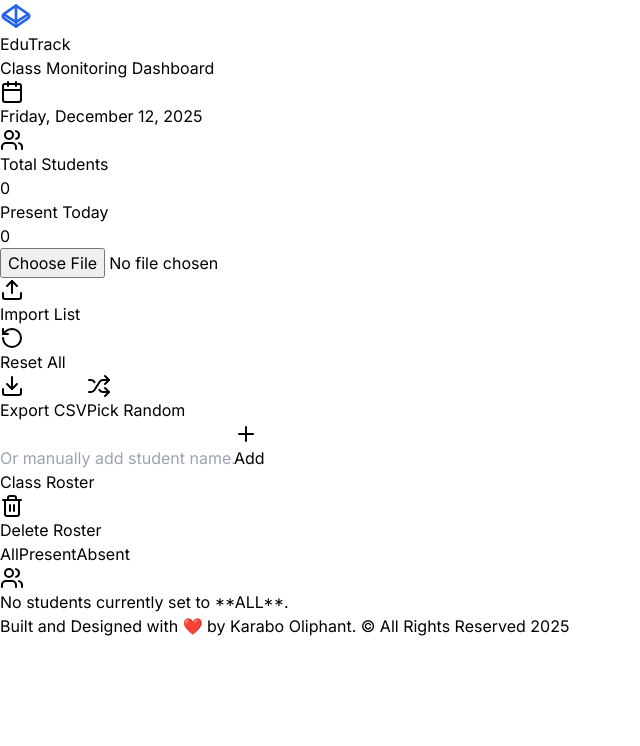
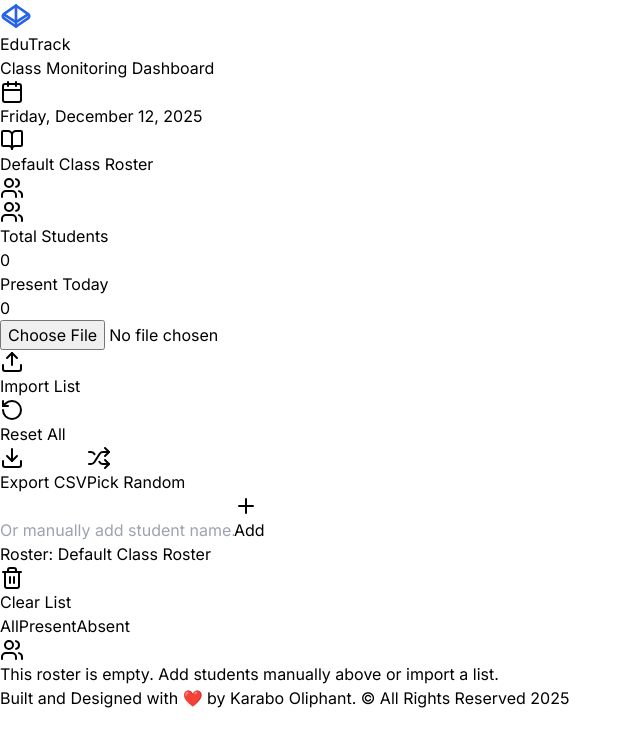
Before and after one commit to DynamicKarabo/class-app, a React (Vite) app: page / in a window 1280 px wide. Shown: the top 746 px of the page, without its empty margins (0-640 px from the left). Built offline with nearby package versions, Linux system fonts and the light colour scheme.

Commit message:
Implement Roster management and UI enhancements
Added new Roster interface and updated state management to handle class rosters. Enhanced UI with new icons and improved local storage handling.

```diff
--- a/src/App.tsx
+++ b/src/App.tsx
@@ -1,6 +1,6 @@
-import { useState } from "react";
-// Removed ListPlus from imports
-import { Plus, Trash2, Users, Calendar, Download, Shuffle, Upload, RotateCcw, XCircle } from "lucide-react";
+import { useState, useEffect } from "react";
+// Added ListPlus and BookOpen for UI
+import { Plus, Trash2, Users, Calendar, Download, Shuffle, Upload, RotateCcw, XCircle, ListPlus, BookOpen } from "lucide-react";
 
 // Define the type for a student object
 interface Student {
@@ -10,16 +10,69 @@ interface Student {
     date: string;
 }
 
+// --- NEW INTERFACE FOR ROSTER ---
+interface Roster {
+    id: string; // Unique ID for keying/selection
+    name: string; // The class name (e.g., "Math 101")
+    students: Student[];
+}
+// --- END NEW INTERFACE ---
+
 // Define the type for filter options
 type FilterStatus = 'ALL' | 'PRESENT' | 'ABSENT';
 
+// Helper to get initial state from Local Storage (for basic persistence)
+const getInitialRosters = (): Roster[] => {
+    try {
+        const storedRosters = localStorage.getItem('classRosters');
+        if (storedRosters) return JSON.parse(storedRosters);
+    } catch (error) {
+        console.error("Error loading rosters from local storage:", error);
+    }
+    // Default initial roster
+    return [{
+        id: 'default-01',
+        name: 'Default Class Roster',
+        students: [],
+    }];
+};
+
+const getInitialRosterName = (rosters: Roster[]): string => {
+    try {
+        const storedName = localStorage.getItem('currentRosterName');
+        // Ensure the stored name corresponds to an existing roster
+        if (storedName && rosters.some(r => r.name === storedName)) {
+            return storedName;
+        }
+    } catch (error) {
+        console.error("Error loading current roster name:", error);
+    }
+    return rosters[0].name;
+};
+
+
 export default function ClassMonitoringApp() {
-  const [students, setStudents] = useState<Student[]>([]);
+  // --- UPDATED STATE MANAGEMENT ---
+  const [allRosters, setAllRosters] = useState<Roster[]>(getInitialRosters);
+  const [currentRosterName, setCurrentRosterName] = useState<string>(
+    () => getInitialRosterName(getInitialRosters())
+  );
+  const [showCelebration, setShowCelebration] = useState(false);
   const [newName, setNewName] = useState("");
   const [selectedStudentId, setSelectedStudentId] = useState<number | null>(null);
   const [filterStatus, setFilterStatus] = useState<FilterStatus>('ALL');
-  // --- NEW STATE ---
-  const [showCelebration, setShowCelebration] = useState(false);
+  const [showRosterSelector, setShowRosterSelector] = useState(false); // For dropdown UI
+
+  // Effect for Local Storage persistence
+  useEffect(() => {
+    localStorage.setItem('classRosters', JSON.stringify(allRosters));
+    localStorage.setItem('currentRosterName', currentRosterName);
+  }, [allRosters, currentRosterName]);
+  // --- END UPDATED STATE MANAGEMENT ---
+
+  // --- DERIVED STATE ---
+  const currentRoster = allRosters.find(r => r.name === currentRosterName) || allRosters[0];
+  const students = currentRoster ? currentRoster.students : [];
 
   const totalStudents = students.length;
   const presentCount = students.filter((s) => s.present).length;
@@ -32,13 +85,76 @@ export default function ClassMonitoringApp() {
     day: "numeric",
   });
 
+  // Helper to update the students array within the current roster
+  const updateCurrentRoster = (newStudents: Student[], resetCelebration = true) => {
+    setAllRosters(prevRosters =>
+        prevRosters.map(r =>
+            r.name === currentRosterName
+            ? { ...r, students: newStudents }
+            : r
+        )
+    );
+    if (resetCelebration) setShowCelebration(false);
+  };
+  // --- END DERIVED STATE ---
+
+  // --- NEW ROSTER MANAGEMENT FUNCTIONS ---
+  const switchRoster = (name: string) => {
+      setCurrentRosterName(name);
+      setSelectedStudentId(null);
+      setShowCelebration(false);
+      setShowRosterSelector(false);
+  };
+
+  const addRoster = () => {
+      const name = prompt("Enter the name for the new class roster:");
+      if (name && name.trim() && !allRosters.some(r => r.name === name.trim())) {
+          const newRoster: Roster = {
+              id: Date.now().toString(),
+              name: name.trim(),
+              students: [],
+          };
+          setAllRosters(prev => [...prev, newRoster]);
+          switchRoster(newRoster.name);
+      } else if (name) {
+          alert("Invalid name or a roster with this name already exists.");
+      }
+  };
+
+  const deleteRoster = (name: string) => {
+      if (allRosters.length === 1) {
+          alert("Cannot delete the last remaining roster.");
+          return;
+      }
+
+      const isConfirmed = window.confirm(`Are you sure you want to permanently delete the roster "${name}"? This action is irreversible.`);
+
+      if (isConfirmed) {
+          setAllRosters(prev => {
+              const remainingRosters = prev.filter(r => r.name !== name);
+
+              // If we delete the current roster, switch to the first remaining one
+              if (currentRosterName === name) {
+                  setCurrentRosterName(remainingRosters[0].name);
+              }
+              setSelectedStudentId(null);
+              setShowCelebration(false);
+              return remainingRosters;
+          });
+          alert(`Roster "${name}" has been deleted.`);
+      }
+  };
+  // --- END NEW ROSTER MANAGEMENT FUNCTIONS ---
+
+  // --- UPDATED CORE FUNCTIONS (Now using updateCurrentRoster) ---
+
   const toggleAttendance = (id: number) => {
     let newPresentCount = presentCount;
+    let newStudents: Student[] = [];
 
-    setStudents((prev) =>
-      prev.map((s) => {
+    const updatedStudents = students.map((s) => {
         if (s.id === id) {
-            // Check if status is changing from Absent to Present
+            // Check if status is changing
             if (!s.present) {
                 newPresentCount++;
             } else {
@@ -47,8 +163,10 @@ export default function ClassMonitoringApp() {
             return { ...s, present: !s.present, date: new Date().toLocaleDateString() }
         }
         return s;
-      })
-    );
+    });
+
+    newStudents = updatedStudents;
+    updateCurrentRoster(newStudents, false); // Do not reset celebration yet
 
     // Check for full attendance immediately after state change simulation
     if (newPresentCount > 0 && newPresentCount === totalStudents) {
@@ -60,49 +178,45 @@ export default function ClassMonitoringApp() {
 
   const addStudent = () => {
     if (!newName.trim()) return;
-    setStudents((prev) => {
+
     // Dismiss celebration if we add a new student but they are not present
     if (presentCount === totalStudents) setShowCelebration(false);
 
-        return [
-            ...prev,
-            {
+    const newStudent: Student = {
         id: Date.now(),
         name: newName.trim(),
         present: false,
         date: new Date().toLocaleDateString(),
-            },
-        ];
-    });
+    };
+
+    updateCurrentRoster([...students, newStudent]);
     setNewName("");
   };
 
   const deleteStudent = (id: number) => {
-    setStudents((prev) => {
     // Check if deleting the student breaks full attendance
-        const studentToDelete = prev.find(s => s.id === id);
+    const studentToDelete = students.find(s => s.id === id);
     if (studentToDelete && studentToDelete.present && presentCount === totalStudents) {
         setShowCelebration(false);
     }
-        return prev.filter((s) => s.id !== id);
-    });
+
+    const newStudents = students.filter((s) => s.id !== id);
+    updateCurrentRoster(newStudents, false);
+
     if (selectedStudentId === id) setSelectedStudentId(null);
   };
 
   const deleteAllStudents = () => {
     const isConfirmed = window.confirm(
-      "WARNING: This action is irreversible. Are you absolutely sure you want to permanently delete ALL students from the roster?"
+      `WARNING: This action is irreversible. Are you absolutely sure you want to permanently delete ALL students from the roster "${currentRosterName}"?`
     );
 
     if (isConfirmed) {
-      setStudents([]);
+      updateCurrentRoster([]);
       setSelectedStudentId(null);
-      setShowCelebration(false); // Ensure banner is dismissed
-      alert("All students have been permanently deleted.");
+      alert(`All students in "${currentRosterName}" have been permanently deleted.`);
     }
   };
-
-  // *** Removed createNewList function ***
 
   const importStudentsFromFile = (event: React.ChangeEvent<HTMLInputElement>) => {
     const file = event.target.files?.[0];
@@ -127,8 +241,8 @@ export default function ClassMonitoringApp() {
       // Importing new students breaks full attendance (since they are absent)
       if (presentCount === totalStudents && newStudents.length > 0) setShowCelebration(false);
 
-      setStudents(prev => [...prev, ...newStudents]);
-      alert(`Successfully imported ${newStudents.length} students!`);
+      updateCurrentRoster([...students, ...newStudents], false);
+      alert(`Successfully imported ${newStudents.length} students into "${currentRosterName}"!`);
     };
 
     reader.onerror = () => {
@@ -141,22 +255,23 @@ export default function ClassMonitoringApp() {
 
   const resetAttendance = () => {
     const isConfirmed = window.confirm(
-      "Are you sure you want to reset the attendance for ALL students? This will mark everyone as ABSENT for a new session."
+      `Are you sure you want to reset the attendance for ALL students in "${currentRosterName}"? This will mark everyone as ABSENT for a new session.`
     );
 
     if (isConfirmed) {
-      setStudents((prev) =>
-        prev.map((s) => ({
+      const newStudents = students.map((s) => ({
           ...s,
           present: false,
           date: new Date().toLocaleDateString(),
-        }))
-      );
+      }));
+
+      updateCurrentRoster(newStudents);
       setSelectedStudentId(null);
-      setShowCelebration(false); // Reset also dismisses the banner
-      alert("Attendance list has been reset for the new session.");
+      alert(`Attendance list for "${currentRosterName}" has been reset for the new session.`);
     }
   };
+
+  // Export and Random Pick functions remain largely the same, using the 'students' derived state
 
   const exportToCSV = () => {
     const headers = ["Name", "Status", "Last Updated"];
@@ -173,7 +288,7 @@ export default function ClassMonitoringApp() {
     const encodedUri = encodeURI(csvContent);
     const link = document.createElement("a");
     link.setAttribute("href", encodedUri);
-    link.setAttribute("download", `attendance-${new Date().toISOString().split("T")[0]}.csv`);
+    link.setAttribute("download", `${currentRosterName.replace(/\s/g, '_')}-attendance-${new Date().toISOString().split("T")[0]}.csv`);
     document.body.appendChild(link);
     link.click();
     document.body.removeChild(link);
@@ -192,6 +307,7 @@ export default function ClassMonitoringApp() {
     // --- DYNAMIC CONFETTI LOGIC (RETAINED) ---
     const colors = ["#2563EB", "#FACC15", "#48BB78", "#F56565", "#9F7AEA"];
 
+    // We need a stable reference for confetti launch position
     const button = document.querySelector('.confetti-launch-button');
 
     const buttonRect = button
@@ -317,7 +433,60 @@ export default function ClassMonitoringApp() {
           </p>
         </div>
 
-        {/* Stats Card (WITH PROGRESS BAR) */}
+        {/* --- ROSTER SELECTOR BAR (NEW) --- */}
+        <div className="relative mb-6">
+            <button
+                onClick={() => setShowRosterSelector(prev => !prev)}
+                className="w-full bg-blue-500 hover:bg-blue-600 text-white font-bold py-3 px-4 rounded-xl flex items-center justify-between transition-colors shadow-md focus:outline-none focus:ring-2 focus:ring-blue-500"
+            >
+                <div className="flex items-center gap-2">
+                    <BookOpen className="w-5 h-5" />
+                    <span className="truncate">{currentRosterName}</span>
+                </div>
+                <Users className="w-5 h-5" />
+            </button>
+
+            {showRosterSelector && (
+                <div className="absolute top-full left-0 mt-2 w-full bg-white dark:bg-gray-800 border border-gray-200 dark:border-gray-700 rounded-xl shadow-2xl z-20 max-h-60 overflow-y-auto">
+                    {allRosters.map((roster) => (
+                        <div
+                            key={roster.id}
+                            className={`p-3 flex items-center justify-between cursor-pointer transition-colors ${
+                                currentRosterName === roster.name
+                                    ? 'bg-blue-100 dark:bg-blue-900/50 font-bold text-blue-700 dark:text-blue-300'
+                                    : 'hover:bg-gray-100 dark:hover:bg-gray-700'
+                            }`}
+                        >
+                            <span onClick={() => switchRoster(roster.name)} className="flex-1">
+                                {roster.name} ({roster.students.length})
+                            </span>
+                            {allRosters.length > 1 && (
+                                <button
+                                    onClick={(e) => {
+                                        e.stopPropagation(); // Prevent switchRoster trigger
+                                        deleteRoster(roster.name);
+                                    }}
+                                    className="p-1 text-red-500 hover:text-red-700 dark:hover:text-red-400 rounded transition-colors"
+                                    title={`Delete ${roster.name}`}
+                                >
+                                    <Trash2 className="w-4 h-4" />
+                                </button>
+                            )}
+                        </div>
+                    ))}
+                    <button
+                        onClick={addRoster}
+                        className="w-full p-3 border-t border-gray-200 dark:border-gray-700 bg-gray-50 dark:bg-gray-900 hover:bg-gray-100 dark:hover:bg-gray-700 text-blue-600 dark:text-blue-400 font-semibold rounded-b-xl flex items-center justify-center gap-2"
+                    >
+                        <ListPlus className="w-5 h-5" />
+                        Create New Roster
+                    </button>
+                </div>
+            )}
+        </div>
+        {/* --- END ROSTER SELECTOR BAR --- */}
+
+        {/* Stats Card */}
         <div className="bg-white dark:bg-gray-800 rounded-3xl shadow-xl p-6 mb-8 border border-gray-100 dark:border-gray-700">
           <div className="flex items-center justify-between">
             <div className="flex items-center gap-4">
@@ -426,16 +595,17 @@ export default function ClassMonitoringApp() {
 
           {/* Roster Header (with Delete All Button) */}
           <div className="flex justify-between items-center mb-4">
-            <h2 className="text-2xl font-bold text-gray-800 dark:text-gray-100">Class Roster</h2>
+            <h2 className="text-2xl font-bold text-gray-800 dark:text-gray-100">
+                Roster: {currentRosterName}
+            </h2>
 
-            {/* *** Reverted to only the Delete Roster button *** */}
             <button
                 onClick={deleteAllStudents}
                 className="text-red-600 dark:text-red-400 p-2 rounded-lg hover:bg-red-50 dark:hover:bg-red-900/30 transition-colors flex items-center gap-1 font-medium"
-                title="Permanently Delete All Students"
+                title={`Permanently Delete All Students in ${currentRosterName}`}
             >
                 <Trash2 className="w-5 h-5" />
-                Delete Roster
+                Clear List
             </button>
           </div>
 
@@ -456,10 +626,15 @@ export default function ClassMonitoringApp() {
             ))}
           </div>
 
-          {filteredStudents.length === 0 ? (
+          {filteredStudents.length === 0 && students.length > 0 ? (
             <div className="text-center py-12 text-gray-500 dark:text-gray-400 border-2 border-dashed border-gray-300 dark:border-gray-700 rounded-xl">
               <Users className="w-8 h-8 mx-auto mb-3" />
-              <p className="font-medium">No students currently set to **{filterStatus}**.</p>
+              <p className="font-medium">No students currently set to **{filterStatus}** in this roster.</p>
+            </div>
+          ) : filteredStudents.length === 0 && students.length === 0 ? (
+            <div className="text-center py-12 text-gray-500 dark:text-gray-400 border-2 border-dashed border-gray-300 dark:border-gray-700 rounded-xl">
+                <Users className="w-8 h-8 mx-auto mb-3" />
+                <p className="font-medium">This roster is empty. Add students manually above or import a list.</p>
             </div>
           ) : (
             filteredStudents.map((student) => (
```
Lines whose indentation alone changed are shown as unchanged.
